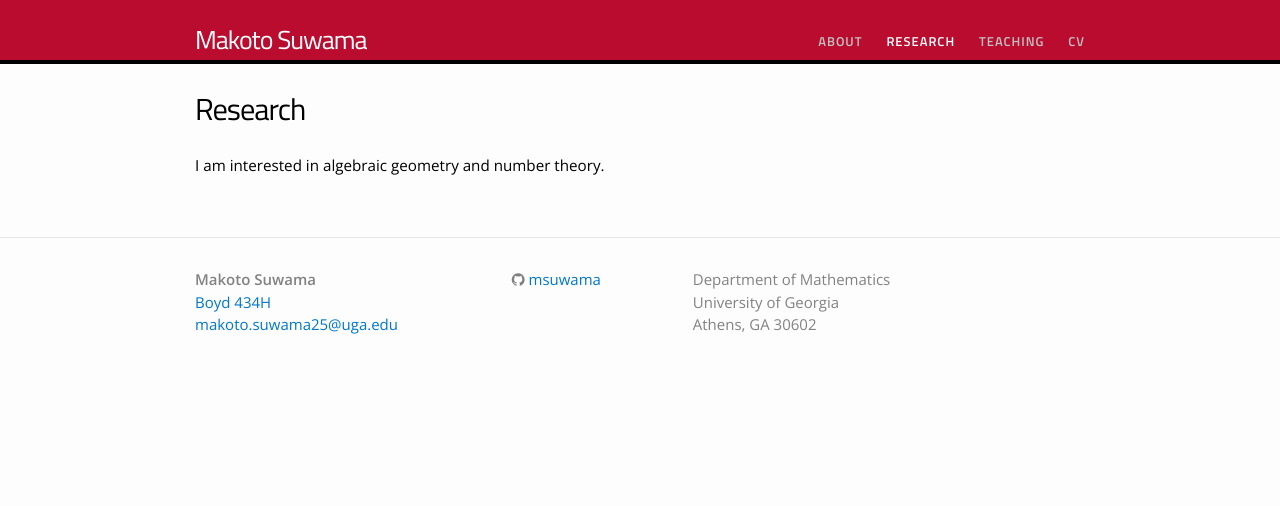
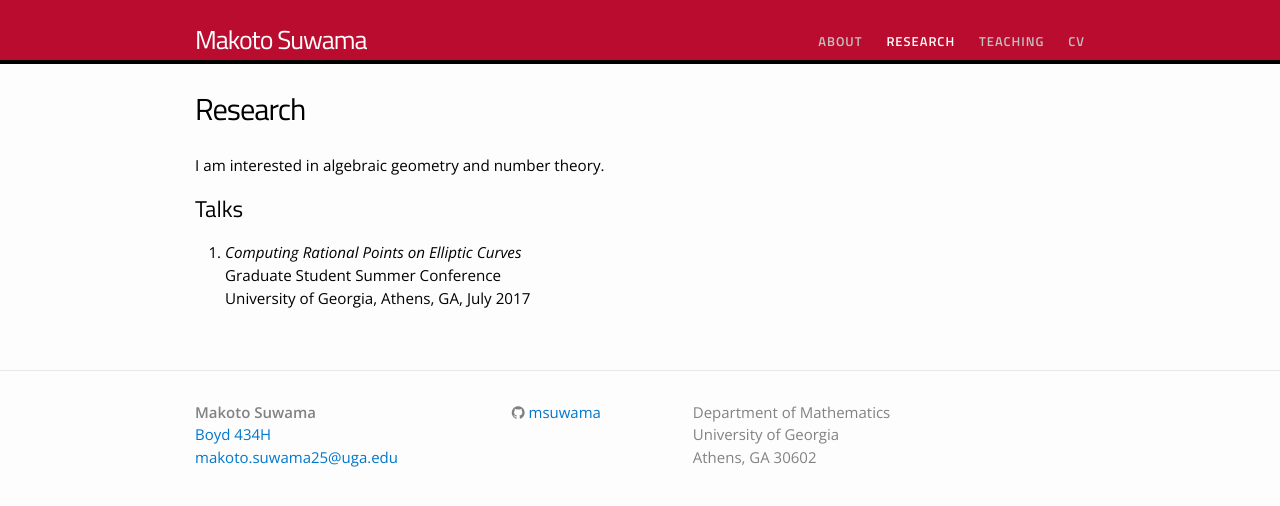
Before and after one commit to msuwama/oldwebsite, a Jekyll site: the page built from research.md, in a window 1280 px wide. Shown: the top 506 px of the page. Built offline with Jekyll 4.4.1, drawn with Linux system fonts in a browser that asks for light colours; nearby versions of some CDN libraries.

Commit message:
added GSSC talk

```diff
--- a/research.md
+++ b/research.md
@@ -5,3 +5,8 @@ permalink: /research/
 category: Research
 ---
 I am interested in algebraic geometry and number theory.
+
+## Talks
+1. *Computing Rational Points on Elliptic Curves*
+	Graduate Student Summer Conference
+	University of Georgia, Athens, GA, July 2017
```
